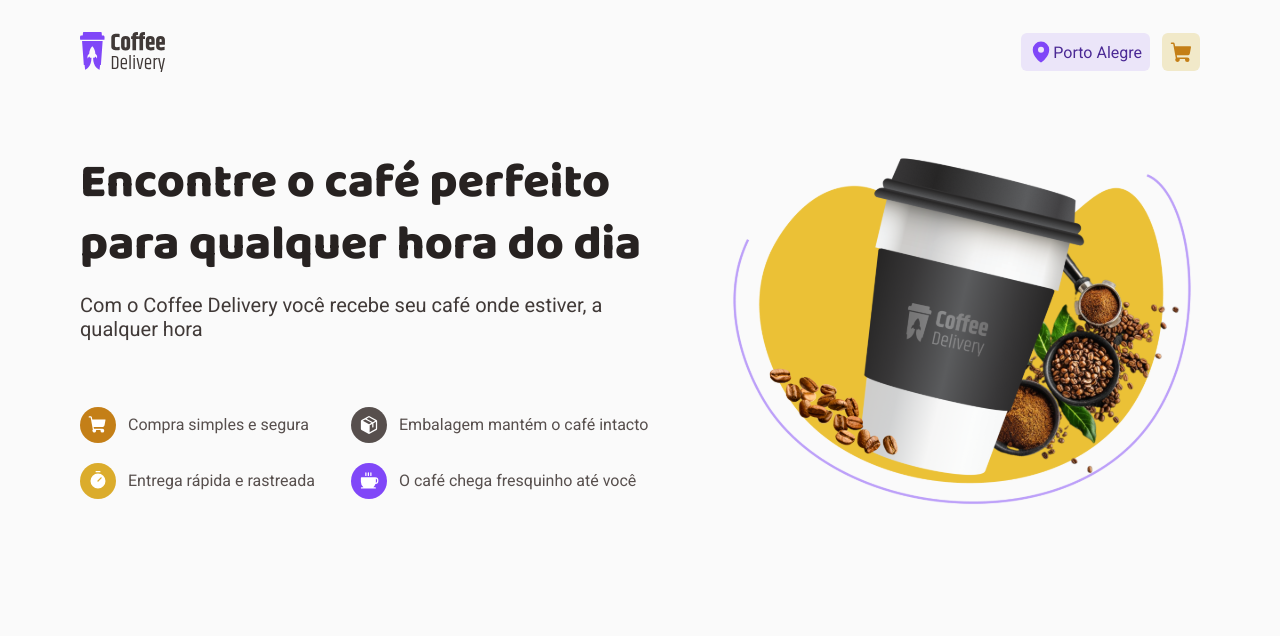
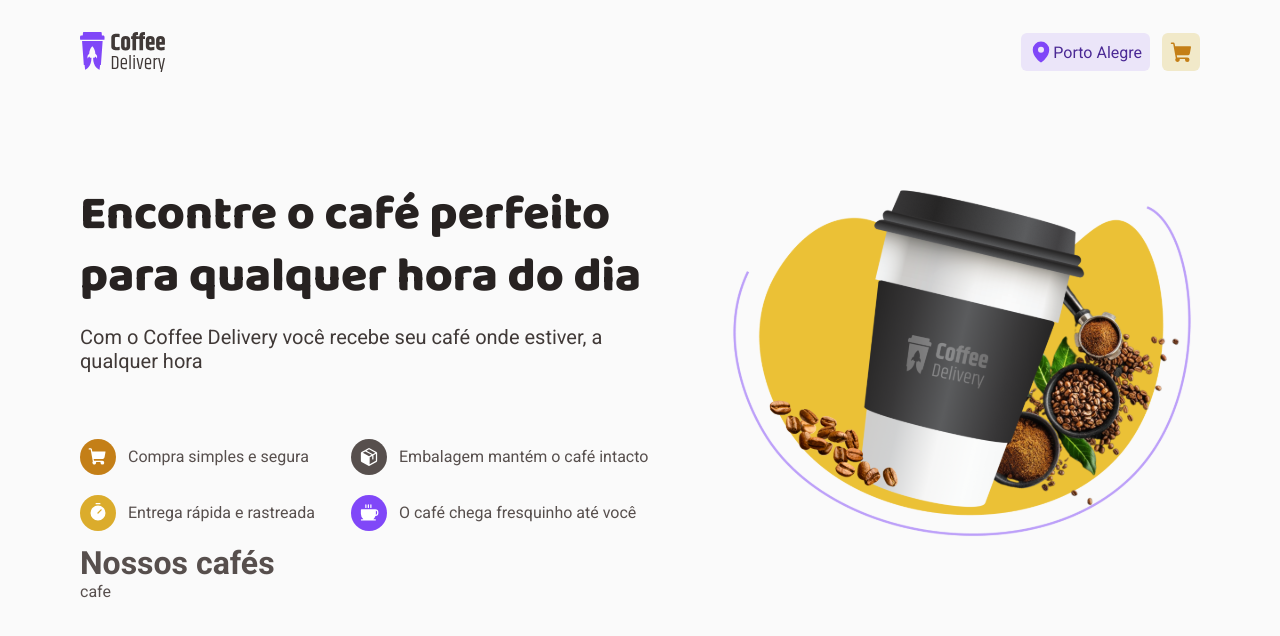
Before and after one commit to AndrewReis/coffe-delivery, a React (Vite) app: page / in a window 1280 px wide. Shown: the top 636 px of the page. Built offline with nearby package versions, Linux system fonts and the light colour scheme.

Commit message:
fix layout

```diff
--- a/src/components/Banner/index.tsx
+++ b/src/components/Banner/index.tsx
@@ -3,12 +3,11 @@
 import coffeDeliveryImg from '../../assets/coffe-delivery.svg'
 import { Item } from './Item'
 
-import { Container, Wrapper, Headings, Items } from './styles'
+import { Container, Headings, Items } from './styles'
 
 export function Banner() {
   return (
     <Container>
-      <Wrapper>
       <div>
         <Headings>
           <h1>Encontre o café perfeito para qualquer hora do dia</h1>
@@ -24,7 +23,6 @@
       </div>
 
       <img src={coffeDeliveryImg} alt="" />
-      </Wrapper>
     </Container>
   )
 }
--- a/src/components/Banner/styles.ts
+++ b/src/components/Banner/styles.ts
@@ -2,29 +2,27 @@
 
 export const Container = styled.div`
   width: 100%;
-  display: flex;
-  align-items: center;
-  justify-content: center;
   margin-top: 5rem;
-`;
 
-export const Wrapper = styled.div`
-  width: 90%;
-  max-width: 1120px;
   display: grid;
   grid-template-columns: 588px 1fr;
   justify-content: center;
   gap: 56px;
 
   > div {
-    width: 100%;
     display: flex;
     flex-direction: column;
     gap: 66px;
   }
 
-  @media (max-width:720px) {
+  img {
+    width: 100%;
+    background-size: cover;
+  }
+
+  @media (max-width:768px) {
     grid-template-columns: 1fr;
+
     img {
       display: none;
     }
@@ -56,7 +54,7 @@
   grid-template-columns: 231px 1fr;
 
 
-  @media (max-width:720px) {
+  @media (max-width:768px) {
     grid-template-columns: 1fr;
     gap: 20px;
   }
--- a/src/components/Header/index.tsx
+++ b/src/components/Header/index.tsx
@@ -8,7 +8,6 @@
 export function Header() {
   return (
     <Container>
-      <div>
       <img src={logoImg} alt="" />
 
       <NavActions>
@@ -18,7 +17,6 @@
         </span>
         <CartButton />
       </NavActions>
-      </div>
     </Container>
   )
 }
--- a/src/components/Header/styles.ts
+++ b/src/components/Header/styles.ts
@@ -4,18 +4,8 @@
   width: 100%;
   display: flex;
   align-items: center;
-  justify-content: center;
-
+  justify-content: space-between;
   margin: 32px 0;
-
-  > div {
-    width: 90%;
-    max-width: 1120px;
-
-    display: flex;
-    align-items: center;
-    justify-content: space-between;
-  }
 `;
 
 export const NavActions = styled.nav`
--- a/src/pages/Home/index.tsx
+++ b/src/pages/Home/index.tsx
@@ -7,6 +7,13 @@
     <Container>
       <Header />
       <Banner />
+      <main>
+        <h1>Nossos cafés</h1>
+
+        <div>
+          <div>cafe</div>
+        </div>
+      </main>
     </Container>
   )
 }
--- a/src/pages/Home/styles.ts
+++ b/src/pages/Home/styles.ts
@@ -1,5 +1,9 @@
 import styled from 'styled-components'
 
 export const Container = styled.div`
-  width: 100%;
+  width: 90%;
+  max-width: 1120px;
+  display: flex;
+  flex-direction: column;
+  margin: 0 auto;
 `;
```
Lines whose indentation alone changed are shown as unchanged.
